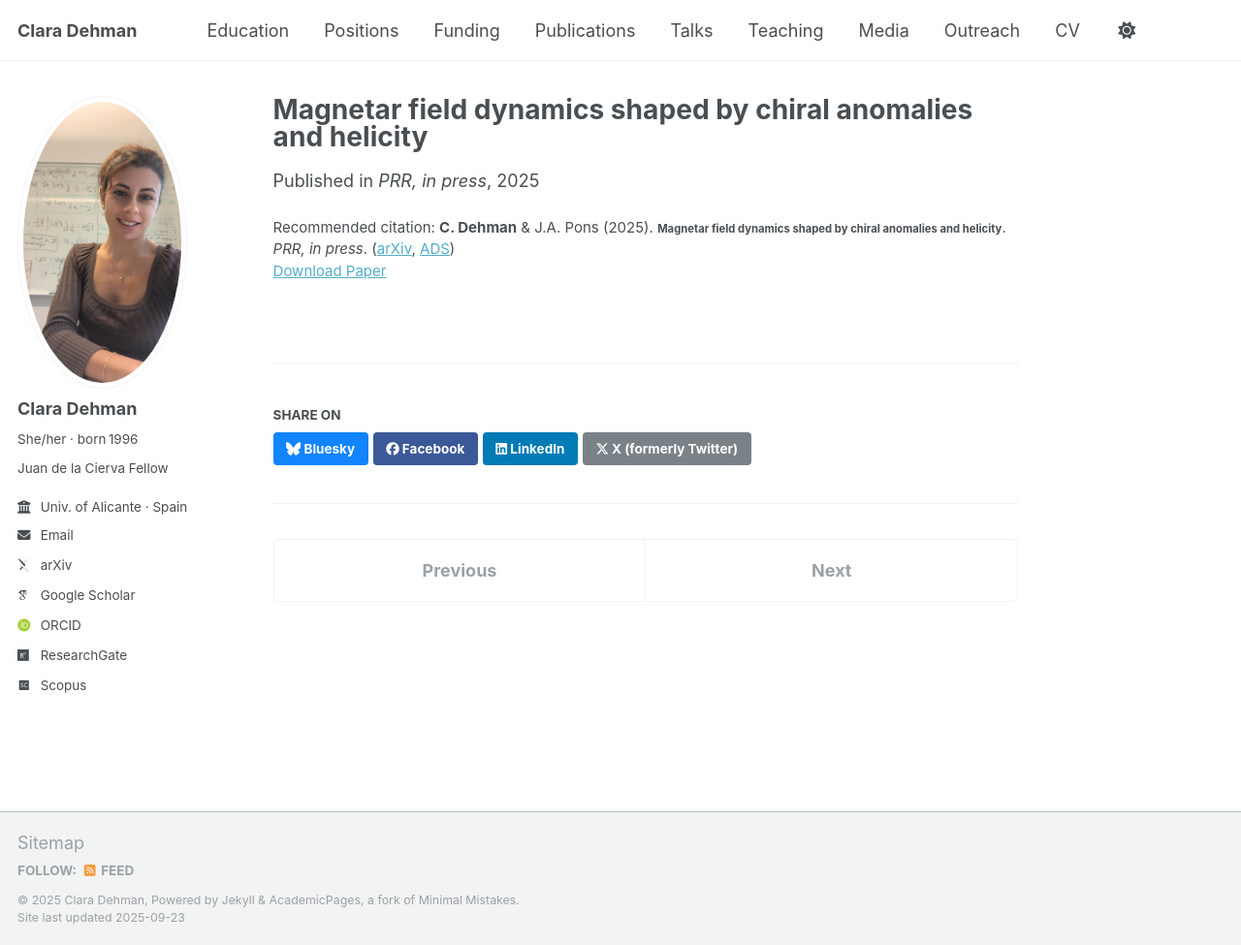
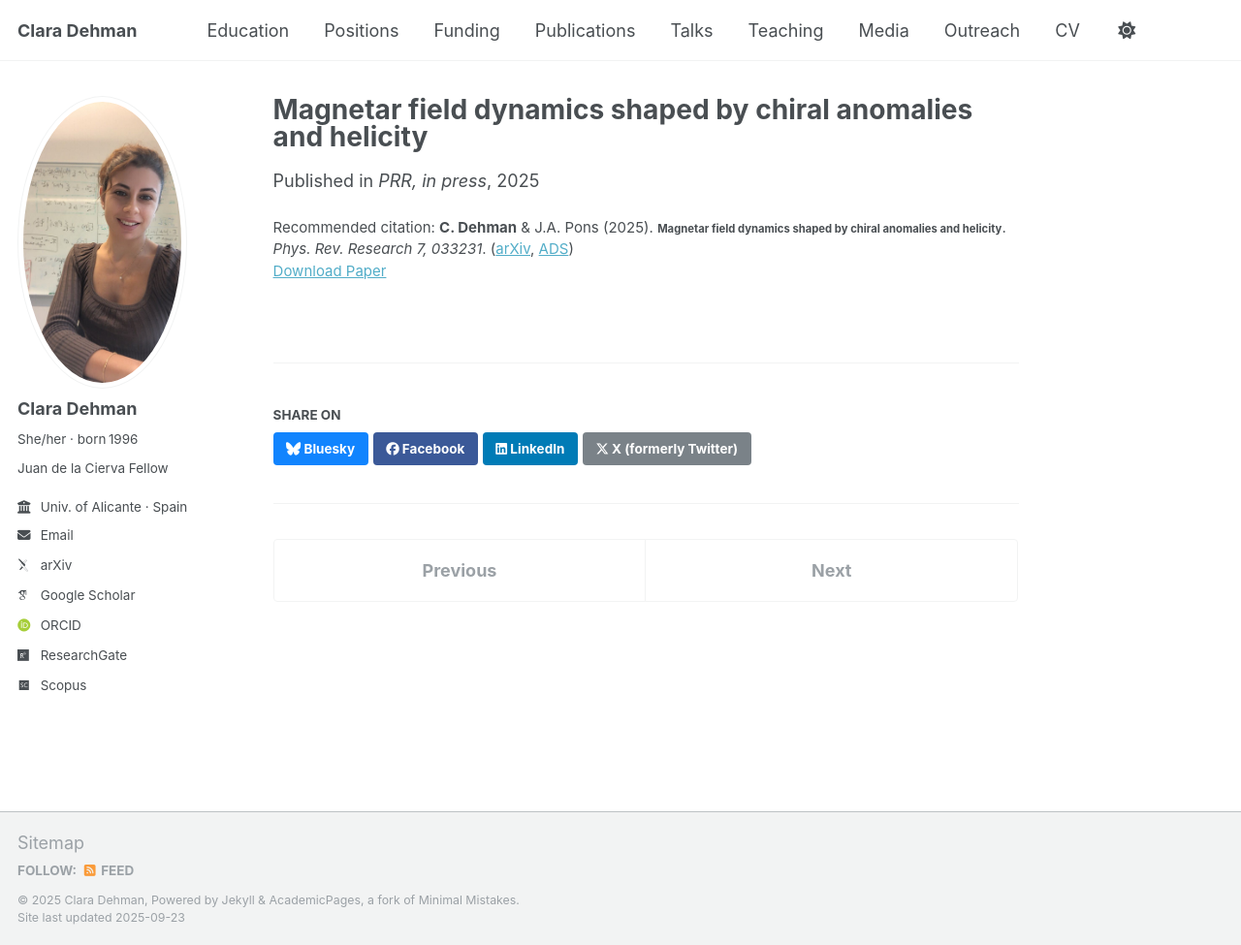
Before and after one commit to ClaraDehman/ClaraDehman.github.io, a Jekyll site: the page built from _publications/2025-05-20-chiral-magnetar-fields.md, in a window 1280 px wide and 975 px high. Shown: the whole window at 97% size. Built offline with Jekyll 4.4.1, drawn with Linux system fonts in a browser that asks for light colours; some web fonts are replaced.

Commit message:
Update 2025-05-20-chiral-magnetar-fields.md

```diff
--- a/_publications/2025-05-20-chiral-magnetar-fields.md
+++ b/_publications/2025-05-20-chiral-magnetar-fields.md
@@ -10,5 +10,5 @@ paperurl: '/files/dehman2025b.pdf'
 arxivurl: 'https://arxiv.org/abs/2505.06196'
 doi: 'https://doi.org/10.1103/rhv5-nd4v'
 authors: "<strong>19. </strong> <strong><u>C. Dehman</u></strong>, J.A. Pons"
-citation: '<strong>C. Dehman</strong> & J.A. Pons (2025). <small><strong>Magnetar field dynamics shaped by chiral anomalies and helicity</strong></small>. <em>PRR, in press</em>. (<a href="https://arxiv.org/abs/2505.06196">arXiv</a>, <a href="https://ui.adsabs.harvard.edu/abs/2025arXiv250506196D/abstract">ADS</a>)'
+citation: '<strong>C. Dehman</strong> & J.A. Pons (2025). <small><strong>Magnetar field dynamics shaped by chiral anomalies and helicity</strong></small>. <em>Phys. Rev. Research 7, 033231</em>. (<a href="https://arxiv.org/abs/2505.06196">arXiv</a>, <a href="https://ui.adsabs.harvard.edu/abs/2025arXiv250506196D/abstract">ADS</a>)'
 ---
```
